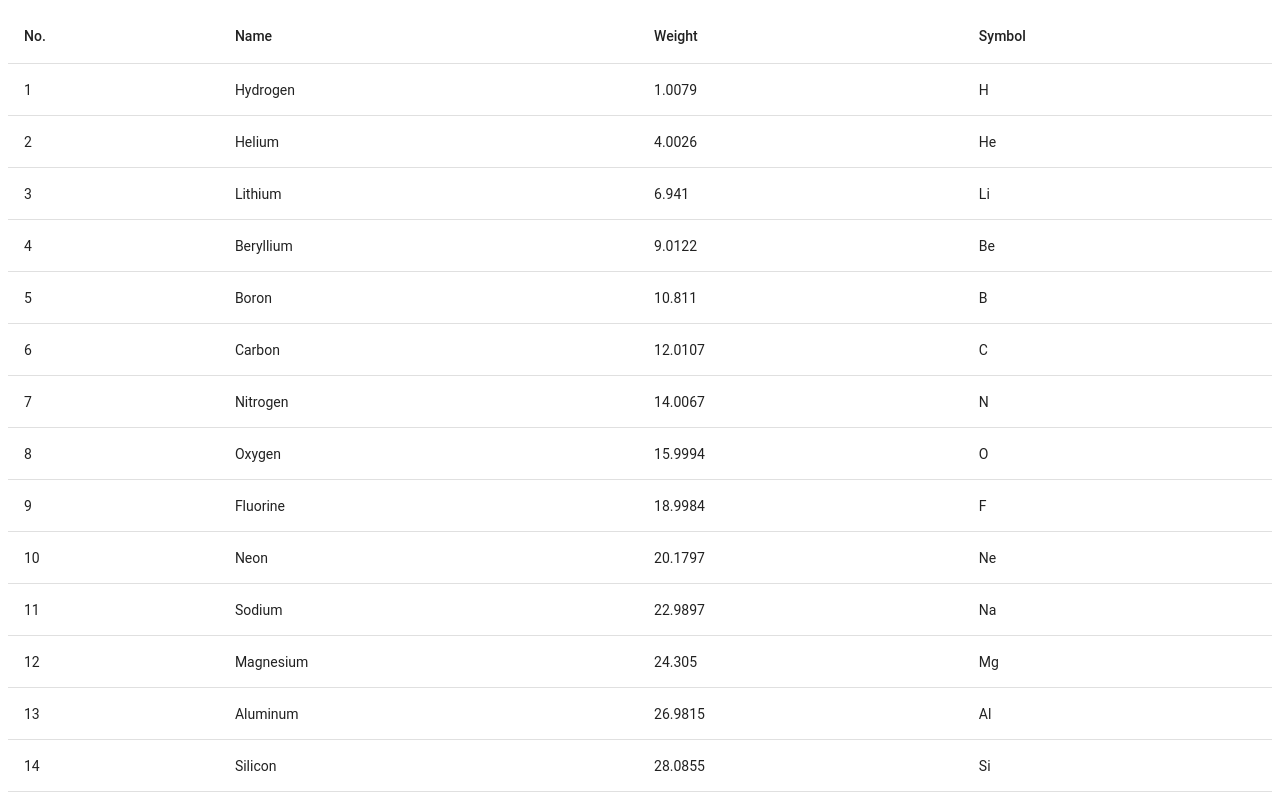
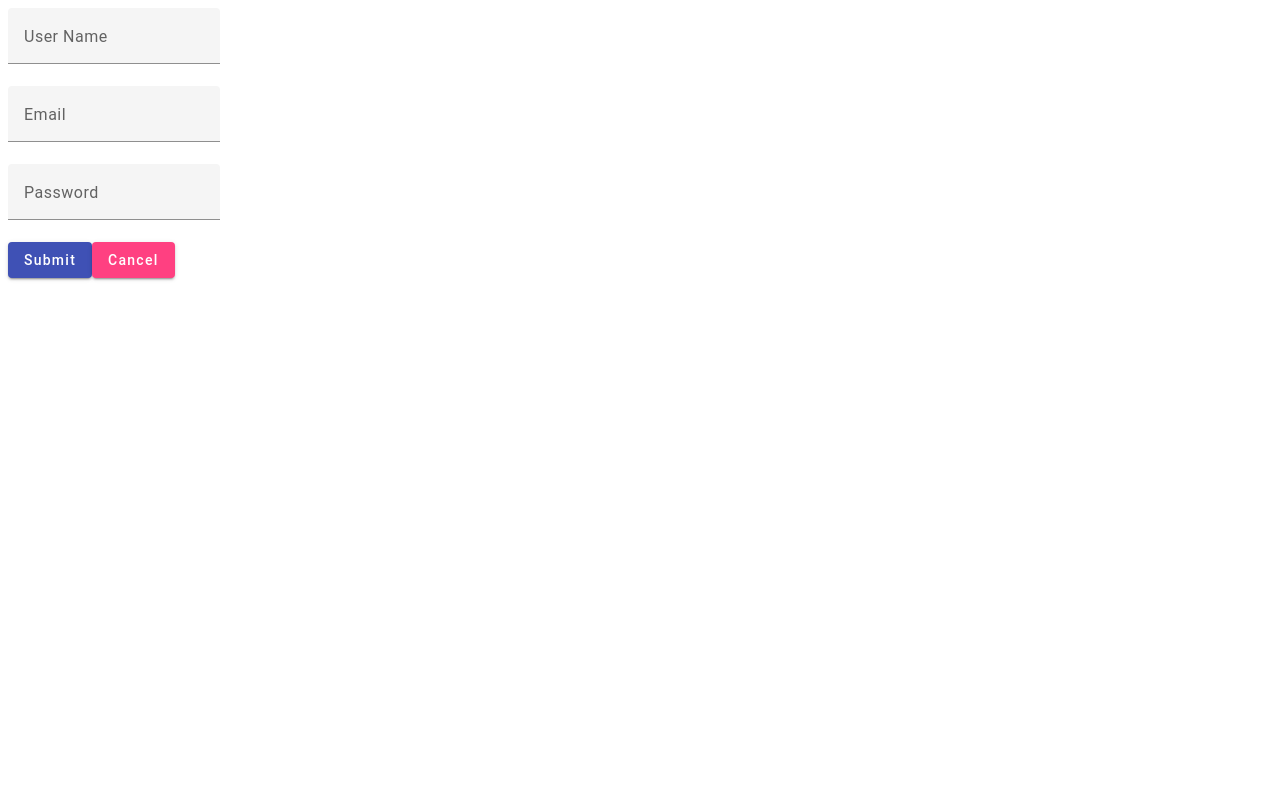
Before and after one commit to ShakthiAttanayake/LogsquareClient, an Angular app: page /user-details in a window 1280 px wide. Shown: the top 800 px of the page. Built offline with nearby package versions, Linux system fonts and the light colour scheme; no server answers.

Commit message:
Grid implementation

```diff
--- a/angular.json
+++ b/angular.json
@@ -37,6 +37,7 @@
               "src/assets"
             ],
             "styles": [
+              "@angular/material/prebuilt-themes/indigo-pink.css",
               "src/styles.scss"
             ],
             "scripts": []
--- a/src/app/features/models/users.model.ts
+++ b/src/app/features/models/users.model.ts
@@ -1,6 +1,6 @@
 export interface Users {
     id: number;
-    userName: string;
+    userName?: string;
     password: string;
     email: string;
 }
--- /dev/null
+++ b/src/app/features/services/user.service.ts
@@ -0,0 +1,38 @@
+import { Injectable } from '@angular/core';
+import { Users } from '../models/users.model';
+import {Observable} from "rxjs";
+import {HttpClient, HttpParams} from "@angular/common/http";
+
+@Injectable({
+  providedIn: 'root'
+})
+export class UserService {
+
+  readonly url ="https://localhost:7004/api/";
+  constructor(private http: HttpClient) { }
+
+  public getStudent(): Observable<Users[]>{
+    return this.http.get<any>(this.url+"User/GetAllUsers");
+  }
+
+  public getStudentById(userId: number): Observable<any>{
+    let queryParams = new HttpParams();
+    queryParams.append('Id',userId.toString());
+    return this.http.get<any>(this.url+"User/GetUserById/" + userId);
+  }
+
+  public createUser(user: Users): Observable<any>{
+    return this.http.post<Users>(this.url+"User/CreateUser",user);
+  }
+
+  public updateStudent(user: Users): Observable<any>{
+    return this.http.patch<any>(this.url+"User/UpdateUser",user);
+  }
+
+  public deleteStudent(userId: number){
+    let queryParams = new HttpParams();
+    queryParams.append('Id',userId.toString());
+    return this.http.delete<any>(this.url+"User/DeleteUser",{params:queryParams})
+  }
+
+}
--- a/src/app/features/users/users-edit-dialog/users-edit-dialog.component.html
+++ b/src/app/features/users/users-edit-dialog/users-edit-dialog.component.html
@@ -1 +1,26 @@
-<p>users-edit-dialog works!</p>
+<div class="example-container">
+    <form [formGroup]="options">
+      <div class="example-form-fields">
+        <mat-form-field>
+            <mat-label>User Name</mat-label>
+            <input matInput placeholder="Enter User Name" formControlName="userName">
+          </mat-form-field>
+      </div>
+      <div class="example-form-fields">
+        <mat-form-field>
+            <mat-label>Email</mat-label>
+            <input matInput placeholder="Enter Email" formControlName="email">
+          </mat-form-field>
+      </div>
+      <div class="example-form-fields">
+        <mat-form-field>
+            <mat-label>Password</mat-label>
+            <input matInput placeholder="Enter Password" formControlName="password">
+          </mat-form-field>
+      </div>
+      <div class="example-button-row">
+        <button mat-raised-button color="primary" (click)="OnSubmit()">Submit</button>
+        <button mat-raised-button color="accent">Cancel</button>
+      </div>
+    </form>
+  </div>
--- a/src/app/features/users/users-edit-dialog/users-edit-dialog.component.ts
+++ b/src/app/features/users/users-edit-dialog/users-edit-dialog.component.ts
@@ -1,10 +1,77 @@
-import { Component } from '@angular/core';
+import { Component, OnInit, input } from '@angular/core';
+import { FormBuilder, FormControl, FormGroup, Validators } from '@angular/forms';
+import { FloatLabelType } from '@angular/material/form-field';
+import { Users } from '../../models/users.model';
+import { UserService } from '../../services/user.service';
+import { Input} from '@angular/core';
 
 @Component({
   selector: 'app-users-edit-dialog',
   templateUrl: './users-edit-dialog.component.html',
   styleUrl: './users-edit-dialog.component.scss'
 })
-export class UsersEditDialogComponent {
+export class UsersEditDialogComponent implements OnInit{
+
+  @Input() isUpdate: boolean = false;
+  @Input() userId: number = 2;
+
+  private user: Users = {} as Users;
+  public formHeader: string = 'Edit User';
+  public formAction: string = 'Add User';
+  id = new FormControl(0);
+  userName = new FormControl('');
+  email = new FormControl('');
+  password = new FormControl('');
+
+  constructor(private _formBuilder: FormBuilder, private userService:UserService) {}
+
+  ngOnInit(): void {
+
+    this.getUserDetails();
+  }
+
+
+  options = this._formBuilder.group({
+    id: this.id,
+    userName: this.userName,
+    email: this.email,
+    password: this.password,
+  });
+
+  OnSubmit()
+  {
+    this.user.id = this.options.controls['id']?.value!;
+    this.user.userName = this.options.controls['userName']?.value??'';
+    this.user.email = this.options.controls['email']?.value??'';
+    this.user.password = this.options.controls['password']?.value??'';
+
+    if(this.isUpdate){
+      this.userService.createUser(this.user).subscribe(x => {
+        console.log(x)
+        alert("User created successfully !");
+        this.getUserDetails();
+      });
+    }else{
+      this.userService.updateStudent(this.user).subscribe(x => {
+        console.log(x)
+        alert("User updated successfully !");
+        this.getUserDetails();
+      });
+
+    }
+
+
+  }
+
+  private getUserDetails(){
+    this.userService.getStudentById(this.userId).subscribe(u => {
+      this.options.setValue({
+        id : u.id,
+        userName : u.userName,
+        email : u.email,
+        password : u.password
+      });
+    });
+  }
 
 }
--- a/src/app/features/users/users-routing.module.ts
+++ b/src/app/features/users/users-routing.module.ts
@@ -1,12 +1,13 @@
 import { NgModule } from '@angular/core';
 import { Routes, RouterModule } from '@angular/router';
 import { UsersGridComponent } from './users-grid/users-grid.component';
+import { UsersEditDialogComponent } from './users-edit-dialog/users-edit-dialog.component';
 
 
 const routes: Routes = [
   {
     path: '',
-    component: UsersGridComponent
+    component: UsersEditDialogComponent
   }
 ];
 
--- a/src/app/features/users/users.module.ts
+++ b/src/app/features/users/users.module.ts
@@ -4,7 +4,13 @@ import { UsersGridComponent } from './users-grid/users-grid.component';
 import { UsersEditDialogComponent } from './users-edit-dialog/users-edit-dialog.component';
 import { MatTableModule} from '@angular/material/table';
 import { UsersRoutingModule } from './users-routing.module';
-
+import { FormsModule, ReactiveFormsModule } from '@angular/forms';
+import { MatPaginatorModule } from '@angular/material/paginator';
+import { MatFormFieldModule } from '@angular/material/form-field';
+import { MatButtonModule } from '@angular/material/button';
+import { MatInputModule } from "@angular/material/input";
+import { MatDialogModule } from "@angular/material/dialog";
+import { HttpClientModule } from '@angular/common/http';
 
 @NgModule({
   declarations: [
@@ -14,7 +20,16 @@ import { UsersRoutingModule } from './users-routing.module';
   imports: [
     CommonModule,
     MatTableModule,
-    UsersRoutingModule
+    UsersRoutingModule,
+    FormsModule,
+    MatTableModule,
+    MatPaginatorModule,
+    MatFormFieldModule,
+    MatInputModule,
+    MatDialogModule,
+    MatButtonModule,
+    ReactiveFormsModule//,
+    //HttpClientModule
   ]
 })
 export class UsersModule { }
```
Also changed, not shown: src/app/app.module.ts (+6 -2 lines).
